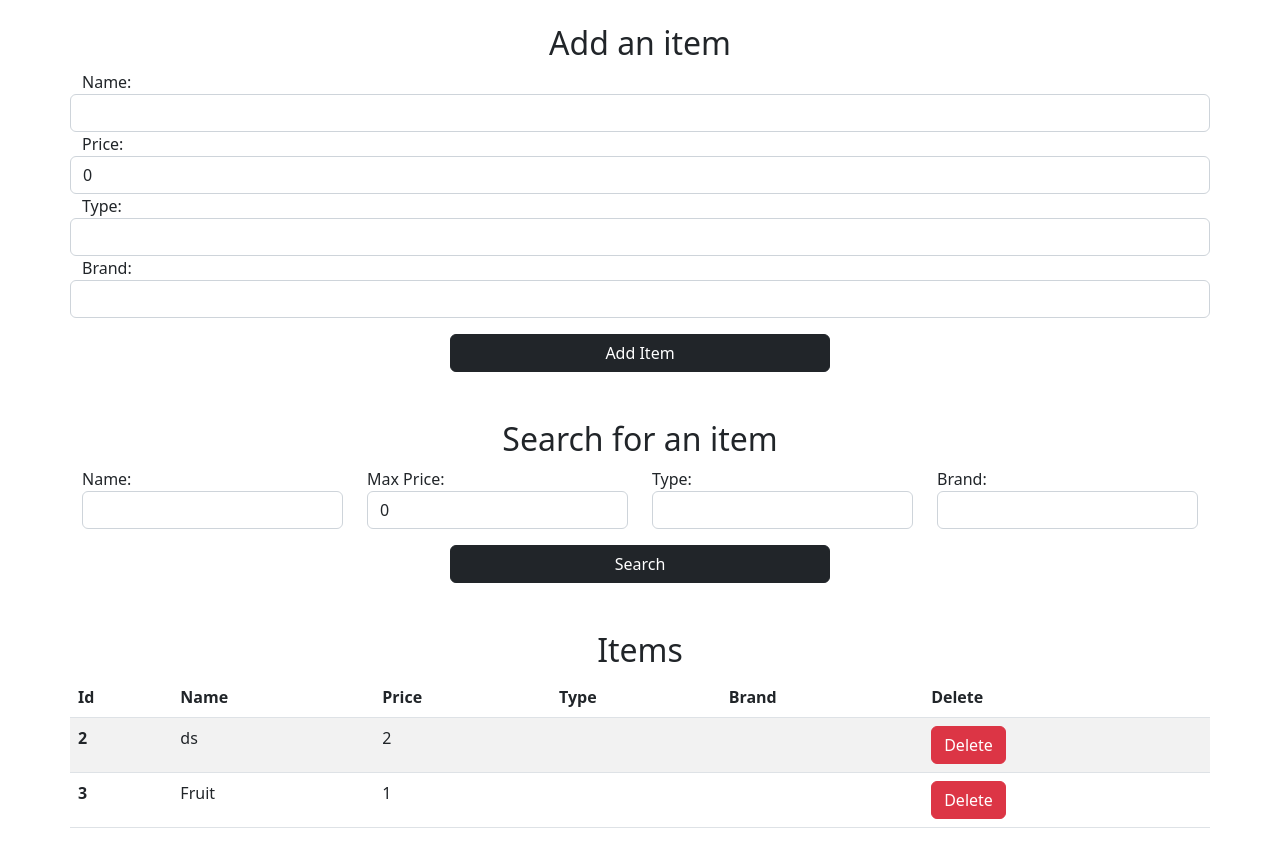
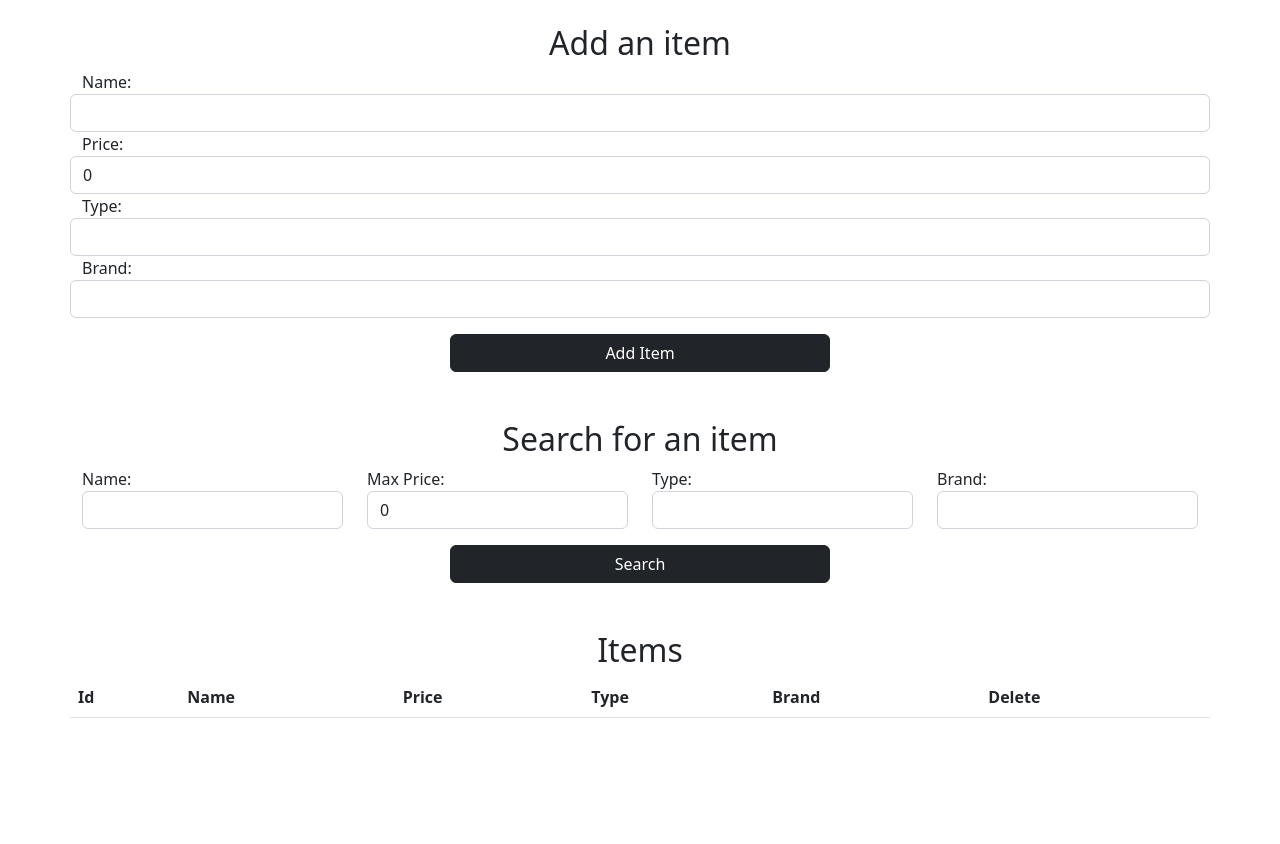
Before and after one commit to GurjotGrewal123/inventory, a React (Create React App) app: page / in a window 1280 px wide. After the commit the page ends 800 px from the top, so only its background shows below. Built offline with nearby package versions, Linux system fonts and the light colour scheme; data requests are answered from the project's data file.

Commit message:
Fixed delete button.

```diff
--- a/db.json
+++ b/db.json
@@ -1,18 +1,3 @@
 {
-  "items": [
-    {
-      "name": "ds",
-      "price": "2",
-      "type": "",
-      "brand": "",
-      "id": 2
-    },
-    {
-      "name": "Fruit",
-      "price": "1",
-      "type": "",
-      "brand": "",
-      "id": 3
-    }
-  ]
+  "items": []
 }
--- a/src/App.js
+++ b/src/App.js
@@ -15,23 +15,24 @@ function App() {
   }, []);
 
 
+  const updateFilters = (searchParams) => {
+    setFilters(searchParams);
+  };
+
   const deleteItem = (item) => {
     const items = data["items"];
     const requestOptions = {
-      method: "DELETE"
-    }
-    fetch(`http://localhost:3000/items/${item.id}`, requestOptions)
-      .then((response) => {
+      method: "DELETE",
+    };
+    fetch(`http://localhost:3000/items/${item.id}`, requestOptions).then(
+      (response) => {
         if (response.ok) {
           const idx = items.indexOf(item);
           items.splice(idx, 1);
           setData({ items: items });
         }
-      })
-  }
-
-  const updateFilters = (searchParams) => {
-    setFilters(searchParams);
+      }
+    );
   };
 
   const addItemToData = (item) => {
@@ -82,7 +83,11 @@ function App() {
     <div className="container">
       <div className="row mt-4"><AddItem addItem={addItemToData} /></div>
       <div className="row mt-5"><SearchBar updateSearchParams={updateFilters} /></div>
-      <div className="row mt-5"><ItemsDisplay deleteItem={deleteItem} items={filterData(data["items"])} /></div>
+      <div className="row mt-5">
+        <ItemsDisplay
+          deleteItem={deleteItem}
+          items={filterData(data["items"])} />
+      </div>
     </div>
   );
 }
--- a/src/ItemsDisplay.js
+++ b/src/ItemsDisplay.js
@@ -1,4 +1,4 @@
-function ItemsDisplay(items, deleteItem) {
+function ItemsDisplay({ items, deleteItem }) {
 
     const showItem = (item) => {
         return (<tr>
@@ -25,7 +25,7 @@ function ItemsDisplay(items, deleteItem) {
                         <th scope="col">Delete</th>
                     </tr>
                 </thead>
-                <tbody>{items.items.map(showItem)}</tbody>
+                <tbody>{items.map(showItem)}</tbody>
             </table>
         </div>
     </div>);
```
